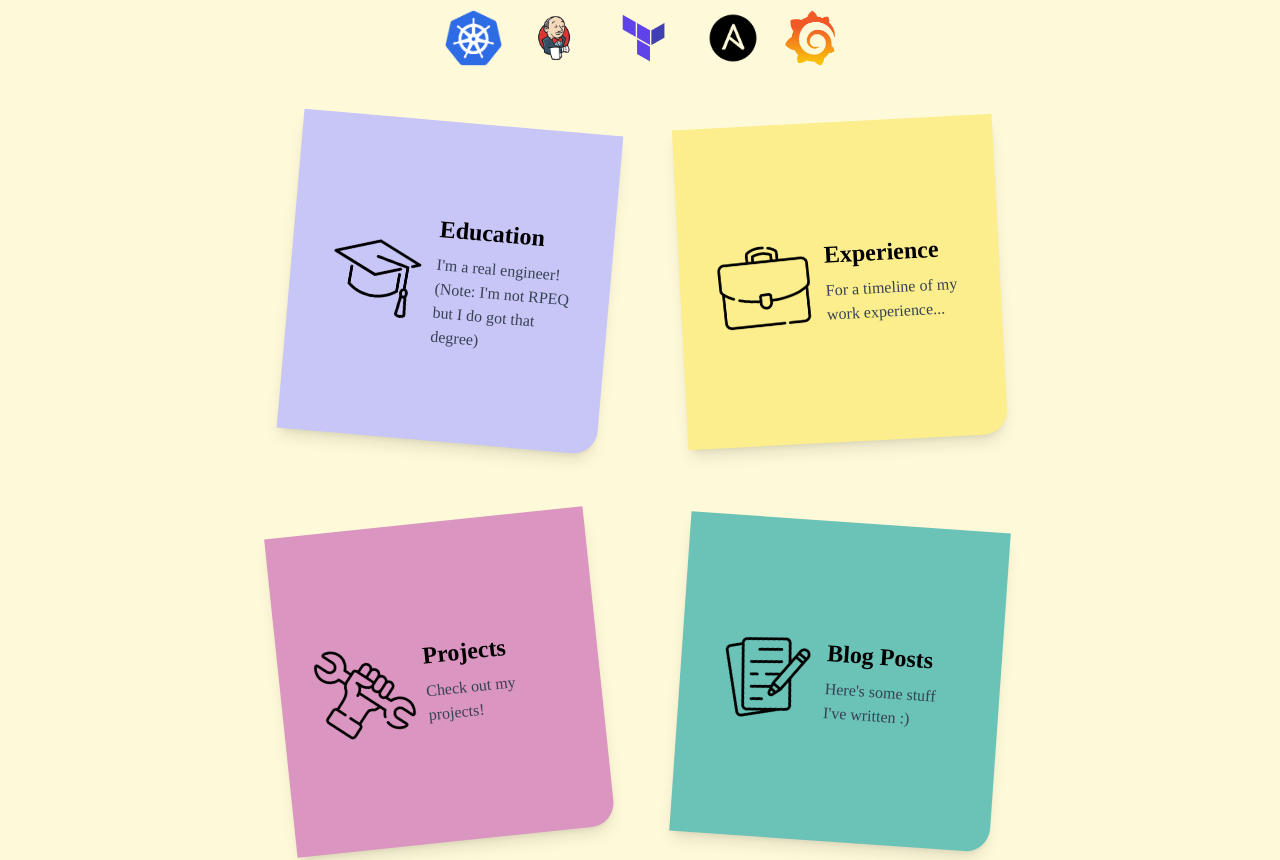
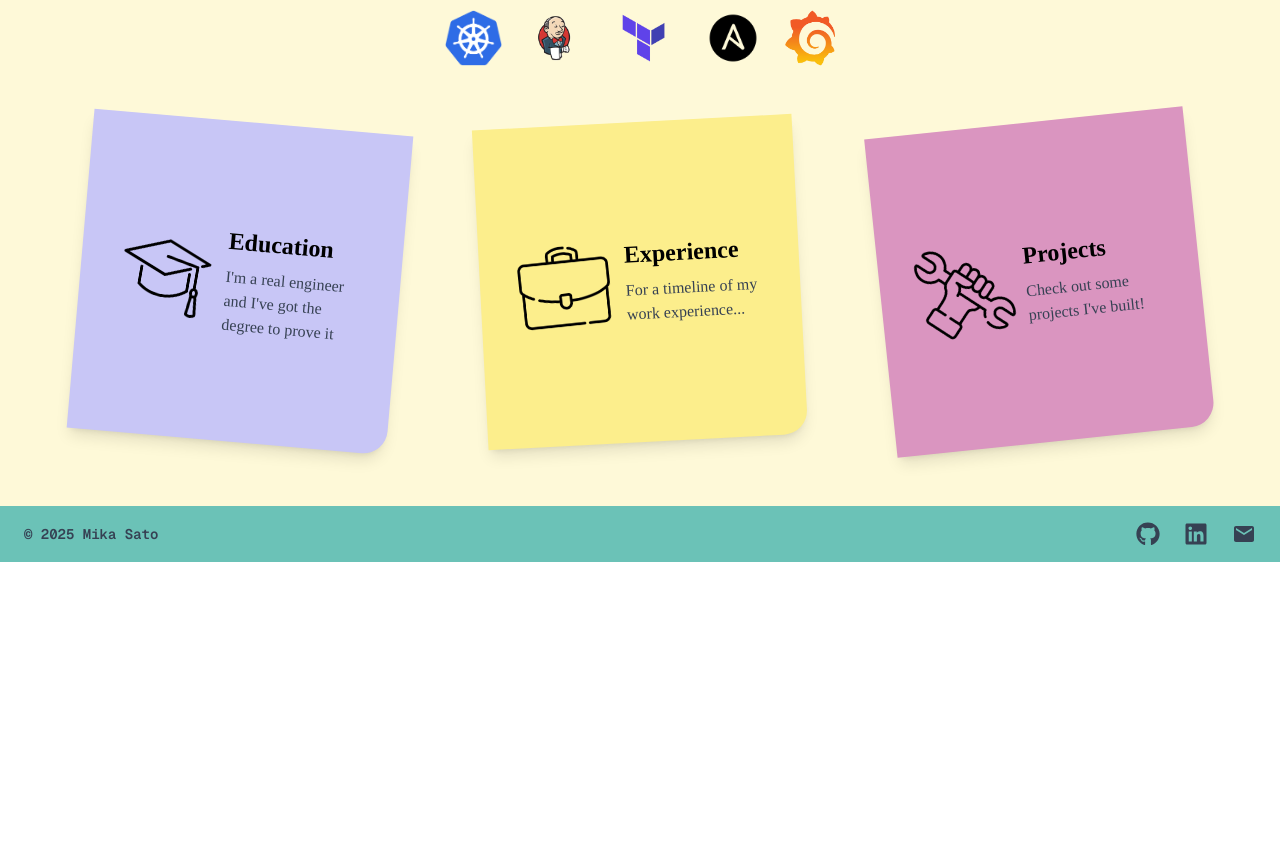
Before and after one commit to mikasatoo/portfolio-website-v2, a Next.js app: page / in a window 1280 px wide. Shown: the part 900-1760 px from the top of the page. After the commit the page ends 1462 px from the top, so only its background shows below. Built offline with nearby package versions, Linux system fonts and the light colour scheme; a web font is replaced by a local one.

Commit message:
homepage updates: shift bio to always be under the title and remove the blog post-it note for now

```diff
--- a/src/app/page.tsx
+++ b/src/app/page.tsx
@@ -4,18 +4,16 @@ import { CodingIcon } from "@/components/CodingIcon";
 
 export default function Home() {
   return (
-    // **TODO: Not a priority, but maybe the background could have light lines like it's notepad paper?? And change font of main text to be more handwritten too?
     <Layout bgColor="bg-butteryellow">
-      <div className="flex flex-col h-full p-8 md:p-16 md:pt-6 2xl:pt-10 gap-10 2xl:gap-20 items-center justify-items-center font-[family-name:var(--font-geist-mono)] text-gray-700">
+      <div className="flex flex-col h-full p-8 md:p-16 md:pt-6 gap-10 2xl:gap-16 items-center justify-items-center font-[family-name:var(--font-geist-mono)] text-gray-700">
         {/* Title and bio */}
-        {/* **TODO: Probs keep the title and bio as flex-col even on 2xl screens for a more balanced layout */}
-        <div className="flex flex-col 2xl:flex-row gap-10 2xl:w-280 items-center justify-items-center 2xl:justify-center">
+        <div className="flex flex-col gap-10 2xl:w-280 items-center justify-items-center 2xl:justify-center">
           <div className="flex flex-col md:flex-row max-w-220 gap-2 items-center justify-items-center 2xl:justify-self-end">
             <h1 className="max-w-50 md:max-w-60 lg:max-w-120 2xl:max-w-60 text-3xl md:text-4xl font-bold text-black text-center">Hi there, I'm Mika!</h1>
             <img className="max-w-48 md:max-w-56 rotate-4" src="headshot.png" alt="Me (Mika)"></img>
           </div>
 
-          <p className="max-w-220 2xl:max-w-160 text-center">
+          <p className="max-w-220 2xl:max-w-250 text-center">
             I'm a self-taught software developer and former chemical engineer.
             I graduated with a degree in Chemical and Environmental Engineering from the University of Queensland in mid-2022.
             A year later, I saw the light and dove into the wide world of software engineering, and I haven't looked back since.
@@ -23,7 +21,7 @@ export default function Home() {
         </div>
 
         {/* My whys and coding skills */}
-        <div className="flex flex-col 2xl:flex-row gap-10 2xl:gap-24 max-w-220 2xl:max-w-280 items-center justify-items-center text-center">
+        <div className="flex flex-col 2xl:flex-row gap-10 2xl:gap-26 max-w-220 2xl:max-w-280 items-center justify-items-center text-center">
           <div className="flex flex-col gap-2 md:gap-4 max-w-220 2xl:max-w-140">
             <p className="font-bold">My whys in software engineering:</p>
             <ul className="list-disc list-inside md:text-justify">
@@ -85,13 +83,19 @@ export default function Home() {
         </div>
 
         {/* Links to other pages */}
-        {/* **TODO: Use a flex-row for now as I won't keep the blog posts post-it for now, but keep the below for when I add it back in */}
-        <div className="grid grid-cols-[300px] md:grid-cols-[300px_300px] 2xl:grid-cols-[350px_300px_350px_300px] xl:mt-4 2xl:mt-6 gap-10 md:gap-16 lg:gap-20 items-center justify-evenly">
-          <PostItNote path="/education" color="bg-lilac" rotation="rotate-5" inlineAxis="justify-self-center" imgPath="graduation-cap.png" imgAlt="Graduation cap" title="Education" description="I'm a real engineer! (Note: I'm not RPEQ but I do got that degree)" />
+        <div className="flex flex-row flex-wrap md:mt-4 gap-10 lg:gap-14 xl:gap-20 items-center justify-evenly">
+          <PostItNote path="/education" color="bg-lilac" rotation="rotate-5" inlineAxis="justify-self-center" imgPath="graduation-cap.png" imgAlt="Graduation cap" title="Education" description="I'm a real engineer and I've got the degree to prove it" />
           <PostItNote path="/experience" color="bg-yellow" rotation="-rotate-3" inlineAxis="justify-self-start" imgPath="briefcase.png" imgAlt="Briefcase" title="Experience" description="For a timeline of my work experience..." />
-          <PostItNote path="/projects" color="bg-pink" rotation="-rotate-6" inlineAxis="justify-self-end" imgPath="wrench.png" imgAlt="Wrench" title="Projects" description="Check out my projects!" />
+          <PostItNote path="/projects" color="bg-pink" rotation="-rotate-6" inlineAxis="justify-self-end" imgPath="wrench.png" imgAlt="Wrench" title="Projects" description="Check out some projects I've built!" />
+        </div>
+
+        {/* TODO: Switch back to this grid layout once I set up the Blog page */}
+        {/* <div className="grid grid-cols-[300px] md:grid-cols-[300px_300px] 2xl:grid-cols-[350px_300px_350px_300px] xl:mt-4 2xl:mt-6 gap-10 md:gap-16 lg:gap-20 items-center justify-evenly">
+          <PostItNote path="/education" color="bg-lilac" rotation="rotate-5" inlineAxis="justify-self-center" imgPath="graduation-cap.png" imgAlt="Graduation cap" title="Education" description="I'm a real engineer and I've got the degree to prove it" />
+          <PostItNote path="/experience" color="bg-yellow" rotation="-rotate-3" inlineAxis="justify-self-start" imgPath="briefcase.png" imgAlt="Briefcase" title="Experience" description="For a timeline of my work experience..." />
+          <PostItNote path="/projects" color="bg-pink" rotation="-rotate-6" inlineAxis="justify-self-end" imgPath="wrench.png" imgAlt="Wrench" title="Projects" description="Check out some projects I've built!" />
           <PostItNote path="/blog" color="bg-turquoise" rotation="rotate-4" inlineAxis="justify-self-start" imgPath="writing.png" imgAlt="Writing" title="Blog Posts" description="Here's some stuff I've written :)" />
-        </div>
+        </div> */}
       </div>
     </Layout>
   );
--- a/src/components/Navbar.tsx
+++ b/src/components/Navbar.tsx
@@ -21,6 +21,7 @@ export default function Navbar() {
                     <NavLink href="/education" label="Education" />
                     <NavLink href="/experience" label="Experience" />
                     <NavLink href="/projects" label="Projects" />
+                    {/* TODO: Add the "Blog" link back in once I set up this page */}
                     {/* <NavLink href="/blog" label="Blog" /> */}
                 </div>
 
```
